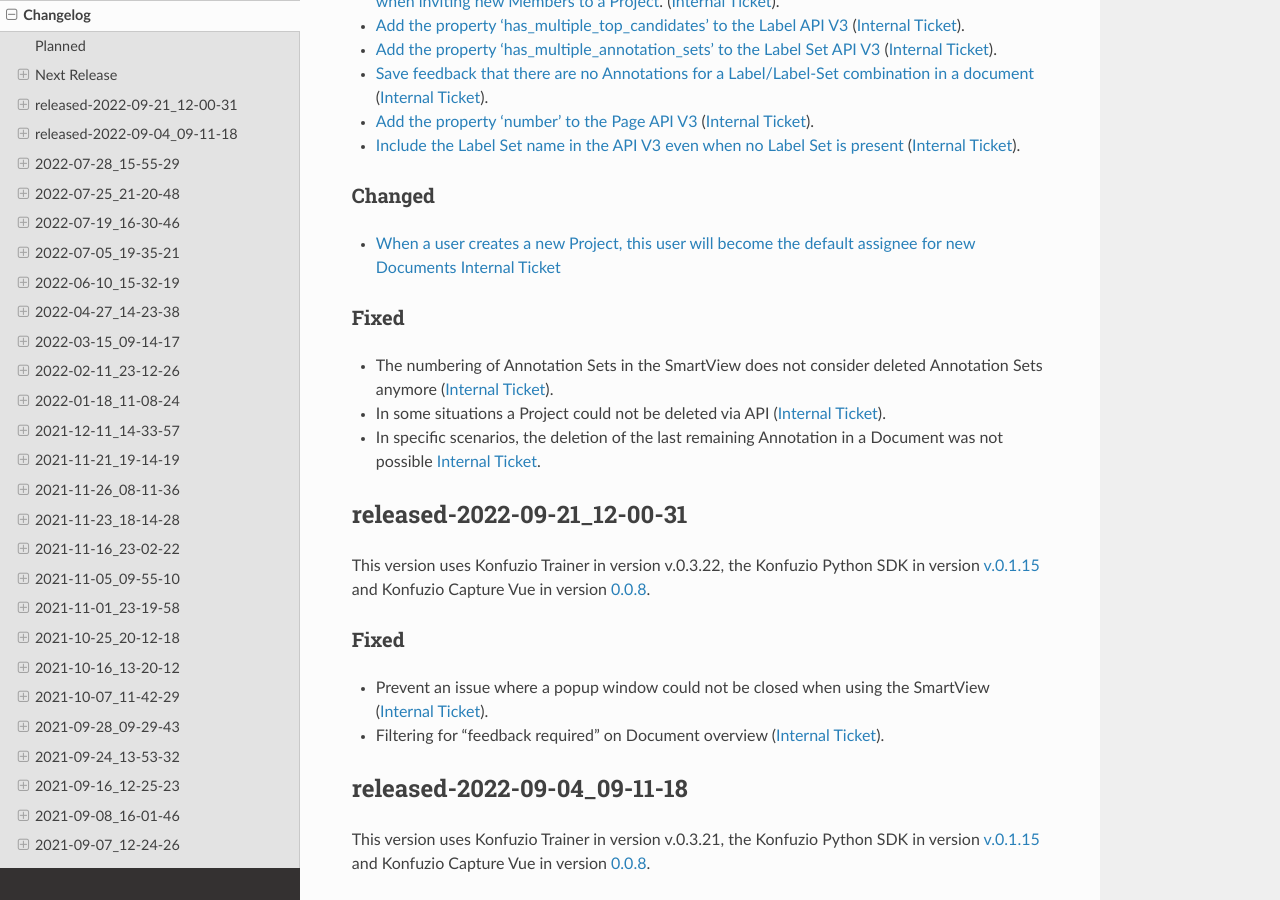
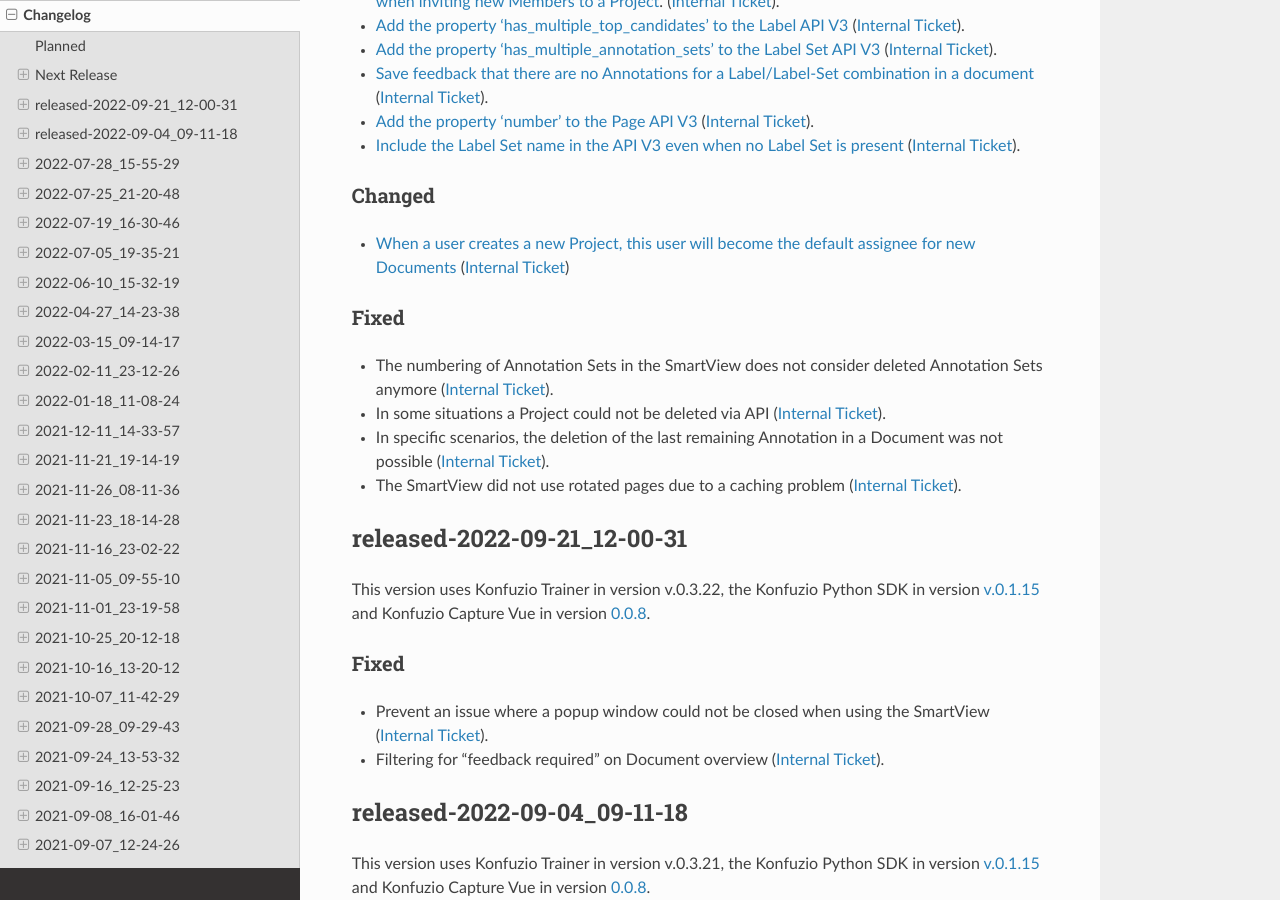
Before and after one commit to konfuzio-ai/konfuzio-sdk, a Sphinx documentation site: the page built from docs/web/changelog_app.md, in a window 1280 px wide and 900 px high, scrolled down 1244 px. Built offline with Sphinx 7.4.7 and the Read the Docs theme 2.0.0, drawn with Linux system fonts in a browser that asks for light colours.

Commit message:
Update changelog_app.md

```diff
--- a/docs/web/changelog_app.md
+++ b/docs/web/changelog_app.md
@@ -49,12 +49,13 @@
 - [Include the Label Set name in the API V3 even when no Label Set is present](https://app.konfuzio.com/v3/swagger/#/documents) ([Internal Ticket](https://gitlab.com/konfuzio/objectives/-/issues/9399)).
 
 ### Changed
-- [When a user creates a new Project, this user will become the default assignee for new Documents](https://help.konfuzio.com/modules/projects/index.html#default-assignee) [Internal Ticket](https://gitlab.com/konfuzio/objectives/-/issues/9705)
+- [When a user creates a new Project, this user will become the default assignee for new Documents](https://help.konfuzio.com/modules/projects/index.html#default-assignee) ([Internal Ticket](https://gitlab.com/konfuzio/objectives/-/issues/9705))
 
 ### Fixed
 - The numbering of Annotation Sets in the SmartView does not consider deleted Annotation Sets anymore ([Internal Ticket](https://gitlab.com/konfuzio/objectives/-/issues/9604)).
 - In some situations a Project could not be deleted via API ([Internal Ticket](https://gitlab.com/konfuzio/objectives/-/issues/9706)).
-- In specific scenarios, the deletion of the last remaining Annotation in a Document was not possible [Internal Ticket](https://gitlab.com/konfuzio/objectives/-/issues/9736).
+- In specific scenarios, the deletion of the last remaining Annotation in a Document was not possible ([Internal Ticket](https://gitlab.com/konfuzio/objectives/-/issues/9736)).
+- The SmartView did not use rotated pages due to a caching problem ([Internal Ticket](https://gitlab.com/konfuzio/objectives/-/issues/9830)).
 
 ## released-2022-09-21_12-00-31
 
```
